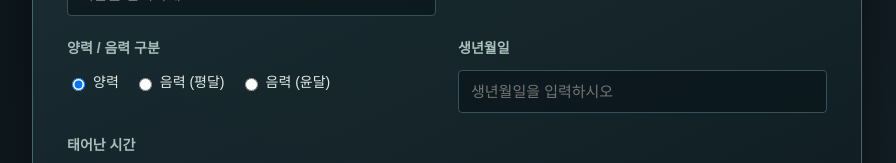
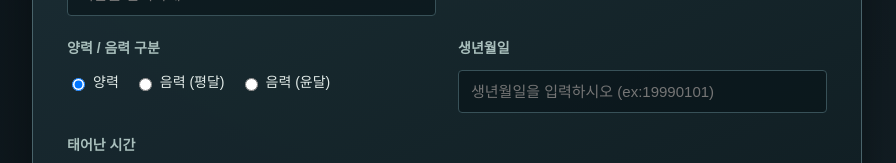
Before and after one commit to lys7394/saju-app, a website: page index.html in a window 1280 px wide. Shown: the part 202-365 px from the top of the page, without its empty margins (193-1089 px from the left). Drawn offline with Linux system fonts and the light colour scheme.

Commit message:
Add files via upload

```diff
--- a/index.html
+++ b/index.html
@@ -96,7 +96,7 @@
 
         <div class="form-group">
             <label for="birthDate">생년월일</label>
-            <input type="text" id="birthDate" inputmode="numeric" maxlength="8" pattern="[0-9]{8}" placeholder="생년월일을 입력하시오" autocomplete="bday">
+            <input type="text" id="birthDate" inputmode="numeric" maxlength="8" pattern="[0-9]{8}" placeholder="생년월일을 입력하시오 (ex:19990101)" autocomplete="bday">
         </div>
 
         <div class="form-group">
```
